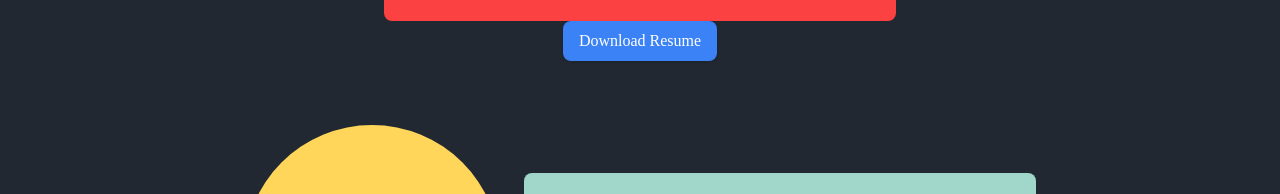
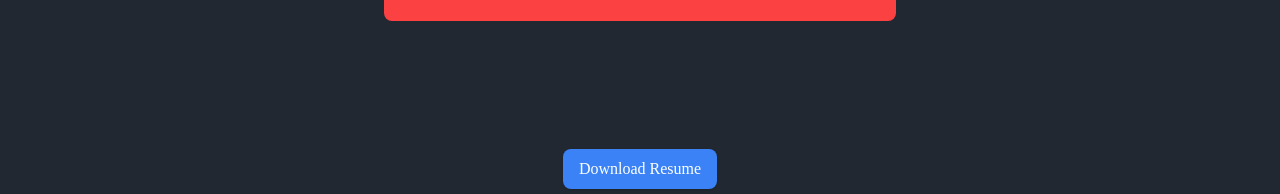
Before and after one commit to misterpratham/Pratham-Basnet, a plain HTML site: page index.html in a window 1280 px wide. Shown: the part 527-721 px from the top of the page. Drawn offline with nearby package versions, Linux system fonts and the light colour scheme; a web font is replaced by a local one.

Commit message:
Update index.html

```diff
--- a/index.html
+++ b/index.html
@@ -54,7 +54,7 @@
       </div>
        <a href="resume.pdf"
        download="resume.pdf"
-       class="px-4 py-2 bg-blue-500 text-white rounded-lg shadow hover:bg-blue-600">
+       class=" my-32 px-4 py-2 bg-blue-500 text-white rounded-lg shadow hover:bg-blue-600">
       Download Resume
     </a>
     </section>
```
